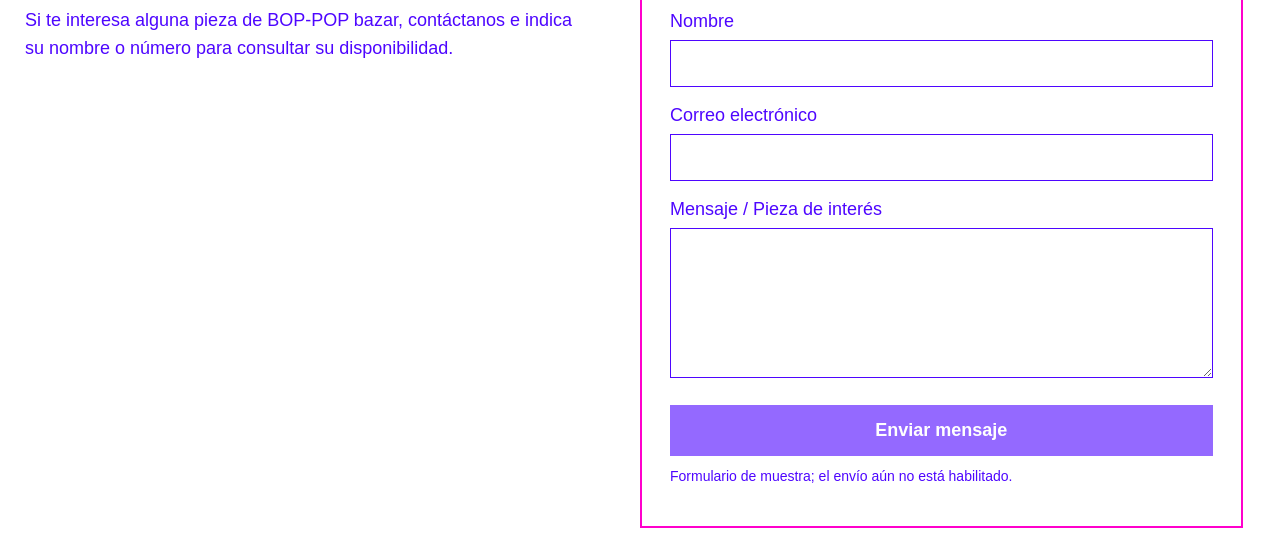
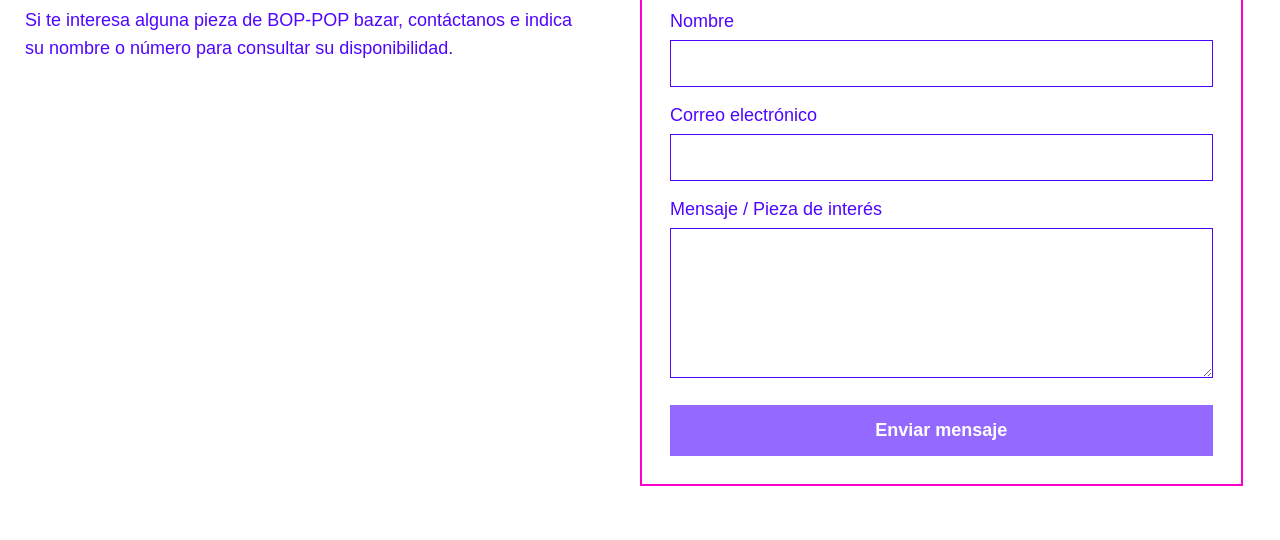
Before and after one commit to casamarova/tareas-html, a plain HTML site: page Tareas/ejer08/contacto/index.html in a window 1280 px wide. Shown: the part 385-925 px from the top of the page. Drawn offline with Linux system fonts and the light colour scheme; a web font is replaced by a local one.

Commit message:
Update index.html

```diff
--- a/Tareas/ejer08/contacto/index.html
+++ b/Tareas/ejer08/contacto/index.html
@@ -15,6 +15,6 @@
 <label for="nombre">Nombre</label><input id="nombre" name="nombre" type="text" autocomplete="name" required>
 <label for="correo">Correo electrónico</label><input id="correo" name="correo" type="email" autocomplete="email" required>
 <label for="mensaje">Mensaje / Pieza de interés</label><textarea id="mensaje" name="mensaje" required></textarea>
-<button type="button" disabled>Enviar mensaje</button><p class="nota-formulario">Formulario de muestra; el envío aún no está habilitado.</p>
+<button type="button" disabled>Enviar mensaje</button>
 </fieldset></form></section><hr class="fila"></main>
 <footer id="pie"><img src="../images/pie.png" alt=""></footer></div></body></html>
```
